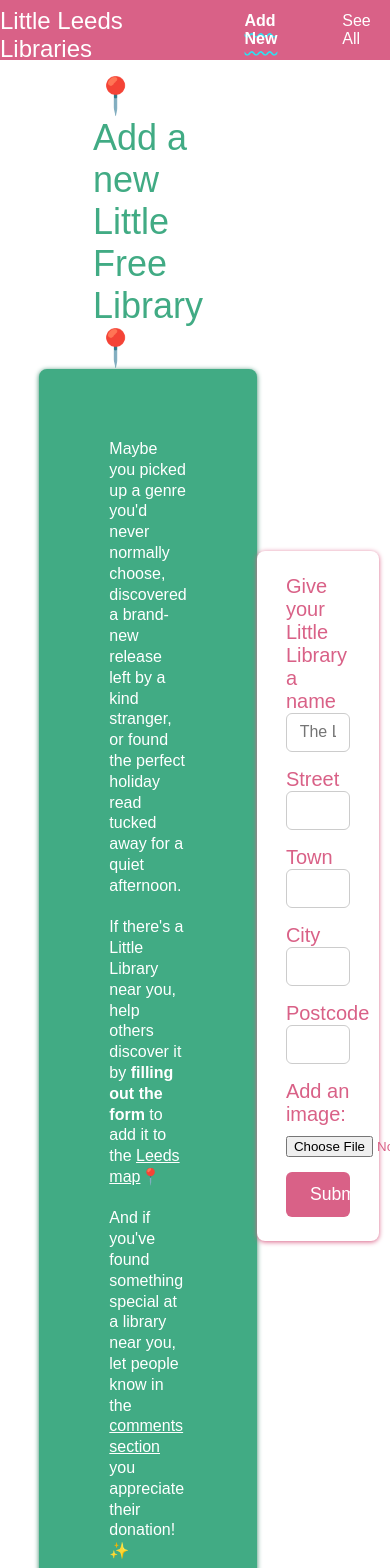
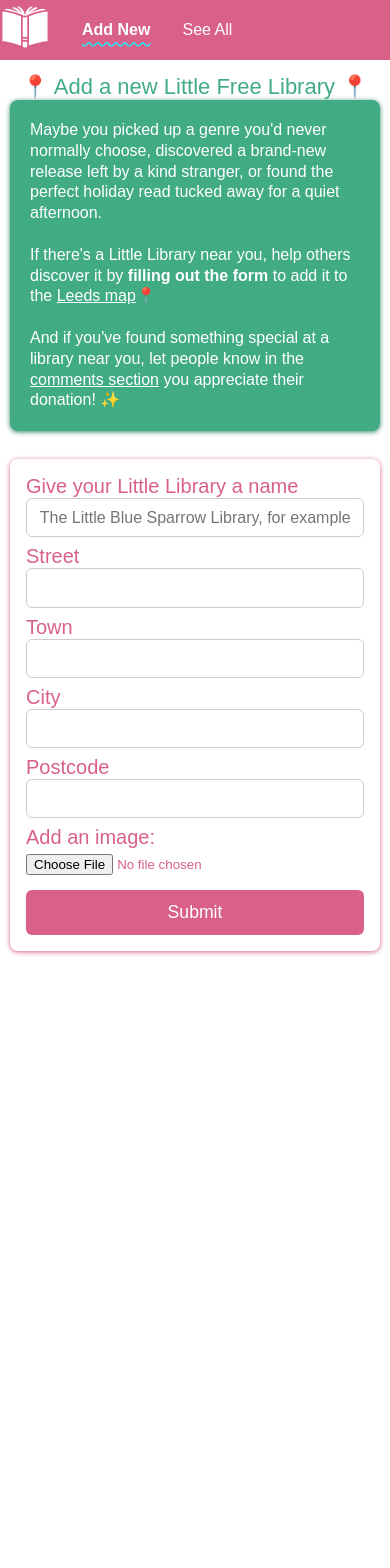
Before and after one commit to Sarahmhackett/little-free-libraries, a Next.js app: page /libraries/add in a window 390 px wide. Shown: the top 1568 px of the page. After the commit the page ends 965 px from the top, so only its background shows below. Built offline with nearby package versions, Linux system fonts and the light colour scheme; no server answers; a web font is replaced by a local one; what react-geocode would draw is missing.

Commit message:
Adding mobile styling

```diff
--- a/app/components/AddLibraryForm.module.css
+++ b/app/components/AddLibraryForm.module.css
@@ -1,11 +1,72 @@
+@media (max-width: 932px) {
+  .formContainer {
+    width: 100%;
+    padding: 1rem;
+    background: #fff;
+    border-radius: 8px;
+    box-shadow: 0 1px 5px rgb(217, 97, 135);
+  }
 
+  .formLabel {
+    margin-bottom: 0.3rem;
+    font-weight: 600;
+    color: rgb(217, 97, 135);
+    font-size: 20px;
+  }
+
+  .formInput {
+    width: 100%;
+    padding: 0.6rem 0.8rem;
+    margin-bottom: 0.5rem;
+    border: 1.5px solid #ccc;
+    border-radius: 6px;
+    font-size: 1rem;
+    transition: border-color 0.2s ease-in-out;
+  }
+
+  .fileInput {
+    margin-top: 5px;
+  }
+
+  .submitBtn {
+    margin-top: 15px;
+    width: 100%;
+    padding: 0.75rem 1.5rem;
+    background-color: rgb(217, 97, 135);
+    color: white;
+    font-size: 1.1rem;
+    border: none;
+    border-radius: 6px;
+    cursor: pointer;
+    transition: background-color 0.2s ease-in-out;
+  }
+
+  .submitBtn:hover,
+  .submitBtn:focus {
+    background-color: rgb(170, 52, 90);
+  }
+
+  .statusMessage {
+    display: flex;
+    justify-content:center;
+    align-items: center;
+    height: 60px;
+    margin-top: 10px;
+    border-radius: 6px;
+    padding: 10px;
+    background-color: rgba(143, 143, 143, 0.618);
+    font-size: 20px;
+  }
+}
+
+
+@media (min-width: 932px) {
   .formContainer {
     width: 70%;
     padding: 1rem;
     background: #fff;
     border-radius: 8px;
     box-shadow: 0 1px 5px rgb(217, 97, 135);
-
   }
 
   .formLabel {
@@ -58,11 +119,4 @@
     background-color: rgba(143, 143, 143, 0.618);
     font-size: 20px;
   }
-
-
-  @media (max-width: 480px) {
-    .formContainer {
-      margin: 1rem;
-      padding: 1.5rem 1.8rem;
 }
-  }
--- a/app/components/CommentSection.js
+++ b/app/components/CommentSection.js
@@ -37,6 +37,9 @@ export default function CommentSection({ libraryId }) {
 
   return (
     <div className={styles.commentsContainer}>
+      <h2 className={`${googleFont.className} ${styles.commentsTitle}`}>
+        Comments
+      </h2>
       {comments.map((comment) => (
         <div key={comment._id} className={styles.comment}>
           <p className={`${googleFont.className} ${styles.name}`}>
--- a/app/components/LibraryCard.js
+++ b/app/components/LibraryCard.js
@@ -15,7 +15,7 @@ const LibraryCard = ({ id, name, street, town, city, postcode, image }) => {
         <Link href={`/library-details/${id}`}>
           <h2 className={`${googleFont.className} ${styles.title}`}>{name}</h2>
         </Link>
-        <p>
+        <p className={styles.address}>
           {street}, {town}, {city}, {postcode}
         </p>
         <Link href={`/library-details/${id}`} className={styles.button}>
--- a/app/components/LibraryCard.module.css
+++ b/app/components/LibraryCard.module.css
@@ -1,3 +1,56 @@
+@media (max-width: 932px) {
+.card {
+    display: flex;
+    padding: 10px;
+    background: #fff;
+    border-radius: 8px;
+    box-shadow: 0 1px 5px rgba(217, 97, 135, 0.77);
+    color: black;
+}
+
+.cardLeft {
+    display: flex;
+    flex-direction: column;
+    justify-content: space-between;
+}
+
+.title {
+    margin-top: 5px;
+    font-size: 16px;
+    line-height: 160%;
+    color: rgb(217, 97, 135);
+}
+
+.address {
+    font-size: 14px;
+}
+
+.cardRight {
+    width: 60%;
+    display: flex;
+    justify-content: flex-end;
+}
+
+.button {
+    width: 90%;
+    padding: 0.75rem 1.5rem;
+    background-color: rgb(217, 97, 135);
+    color: white;
+    font-size: 16px;
+    border: none;
+    border-radius: 6px;
+    cursor: pointer;
+    transition: background-color 0.2s ease-in-out;
+    text-align: center;
+  }
+
+  .button:hover,
+  .button:focus {
+    background-color: rgb(170, 52, 90);
+  }
+}
+
+@media (min-width: 932px) {
     .card {
         display: flex;
         margin-right: 10px;
@@ -44,3 +97,4 @@
       .button:focus {
         background-color: rgb(170, 52, 90);
       }
+    }
--- a/app/components/NavBar.js
+++ b/app/components/NavBar.js
@@ -2,7 +2,7 @@
 
 import Link from "next/link";
 import { usePathname } from "next/navigation";
-
+import { GiBookCover } from "react-icons/gi";
 import styles from "./NavBar.module.css";
 import { Borel } from "next/font/google";
 
@@ -20,6 +20,9 @@ const NavBar = () => {
         <Link href="/">
           <li className={`${googleFont.className} ${styles.title}`}>
             Little Leeds Libraries
+          </li>
+          <li className={styles.mobileIcon}>
+            <GiBookCover size={50} />
           </li>
         </Link>
 
--- a/app/components/NavBar.module.css
+++ b/app/components/NavBar.module.css
@@ -1,4 +1,48 @@
-.navbar {
+@media (max-width: 932px) {
+  .navbar {
+    background-color: rgb(217, 97, 135);
+    color: rgb(255, 255, 255);
+    height: 60px;
+    display: flex;
+    align-items: center;
+
+  }
+
+  .navbar ul {
+    display: flex;
+    align-items: center;
+    list-style: none;
+    padding: 10 10;
+    margin: 0;
+    display: flex;
+    gap: 2rem;
+  }
+
+  .title {
+    display: none;
+  }
+
+  .link:hover {
+    font-weight: 600;
+    text-decoration: underline wavy rgb(84, 196, 163);
+    text-underline-offset: 6px;
+
+  }
+
+  .active {
+    font-weight: 700;
+    text-decoration: underline wavy rgb(41, 227, 244);
+    text-underline-offset: 6px;
+  }
+
+}
+
+
+
+
+
+@media (min-width: 932px) {
+  .navbar {
     background-color: rgb(217, 97, 135);
     color: rgb(255, 255, 255);
     height: 60px;
@@ -22,6 +66,11 @@
     font-size: 24px;
   }
 
+  .mobileIcon {
+    display: none;
+
+  }
+
   .link:hover {
     font-weight: 600;
     text-decoration: underline wavy rgb(84, 196, 163);
@@ -34,3 +83,5 @@
     text-decoration: underline wavy rgb(41, 227, 244);
     text-underline-offset: 6px;
   }
+
+}
--- a/app/libraries/add/page.module.css
+++ b/app/libraries/add/page.module.css
@@ -1,4 +1,55 @@
-.container {
+@media (max-width: 932px) {
+
+    .container {
+        display: flex;
+        align-items: center;
+        flex-direction: column;
+    }
+
+    .leftContent {
+        display: flex;
+        flex-direction: column;
+        align-items: center;
+        width: 100%;
+        padding: 10px;
+        margin: 4px;
+    }
+
+    .contentContainer {
+        background-color: rgb(65, 171, 132);
+        padding: 20px;
+        border-radius: 8px;
+        box-shadow: 0 1px 5px rgb(50, 133, 103);
+    }
+
+    .title {
+        color: rgb(65, 171, 132);
+        font-size: 22px;
+    }
+
+    .body {
+        color: white;
+        line-height: 130%;
+    }
+
+    .bodyLink {
+        text-decoration: underline;
+
+    }
+
+    .rightContent {
+        display: flex;
+        flex-direction: column;
+        align-items: center;
+        width: 100%;
+        padding: 10px;
+        margin: 4px;
+      }
+
+  }
+
+@media (min-width: 932px) {
+    .container {
     display: flex;
     align-items: center;
     margin-left: 50px;
@@ -43,3 +94,5 @@
     width: 60%;
     padding: 100px 15px 15px 15px;
   }
+
+}
--- a/app/libraries/see-all/page.module.css
+++ b/app/libraries/see-all/page.module.css
@@ -1,3 +1,30 @@
+@media (max-width: 932px) {
+.container {
+    color: white;
+    display: flex;
+    flex-direction: column;
+    gap: 1.5rem;
+    padding: 10px;
+}
+
+.titleContainer {
+    display: flex;
+    align-items: center;
+    justify-content: center;
+    height: 45px;
+    margin-top: 15px;
+}
+
+.title {
+    font-size: 28px;
+    text-decoration: underline wavy;
+    text-underline-offset: 6px;
+    color:  rgb(217, 97, 135);
+    z-index: 11;
+}
+}
+
+@media (min-width: 932px) {
     .container {
         color: white;
         display: grid;
@@ -21,3 +48,4 @@
         color:  rgb(217, 97, 135);
         z-index: 11;
     }
+    }
--- a/app/library-details/[id]/page.js
+++ b/app/library-details/[id]/page.js
@@ -34,8 +34,8 @@ const LibraryDetailsPage = async ({ params }) => {
         <div className={styles.leftContent}>
           <div className={styles.subTitleContainer}>
             <p className={styles.subTitle}>
-              Borrow a book from the Little {serialisedLibrary.name} Library?
-              Let a stranger know if you loved what you read here:
+              Borrow a book from {serialisedLibrary.name}? Leave a comment. Let
+              a stranger know if you loved what you read!
             </p>
           </div>
 
--- a/app/library-details/[id]/page.module.css
+++ b/app/library-details/[id]/page.module.css
@@ -1,4 +1,52 @@
 
+@media (max-width: 932px) {
+    .titleContainer {
+        display: flex;
+        align-items: center;
+        justify-content: center;
+        height: 30px;
+        margin-top: 20px;
+    }
+
+    .title {
+        font-size: 24px;
+        color: rgb(26, 208, 159);
+        z-index: 11;
+        margin-bottom: -20px;
+        top: 0;
+    }
+
+    .contentContainer {
+        display: flex;
+        flex-direction: column;
+        padding: 10px;
+    }
+
+    .leftContent {
+        display: flex;
+        flex-direction: column;
+        align-items: center;
+        width: 100%;
+    }
+
+    .subTitleContainer {
+        display: none;
+    }
+
+    .subTitle {
+        line-height: 120%;
+        font-size: 14px;
+    }
+
+    .rightContent {
+        display: flex;
+        flex-direction: column;
+        align-items: center;
+        width: 100%;
+    }
+}
+
+@media (min-width: 932px) {
     .titleContainer {
         display: flex;
         align-items: center;
@@ -50,3 +98,4 @@
         align-items: center;
         width: 80%;
       }
+    }
```
Also changed, not shown: app/components/CommentSection.module.css (+32 -0 lines). Lines whose indentation alone changed are shown as unchanged.
